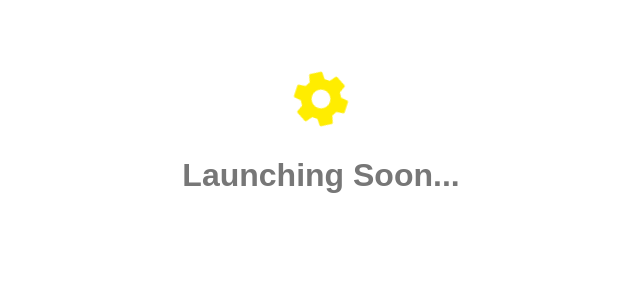
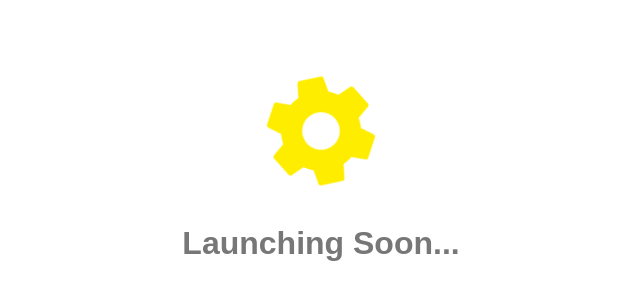
Before and after one commit to MeriamEl/MeriamEl.github.io, a plain HTML site: page index.html in a window 1280 px wide. Shown: the part 218-518 px from the top of the page, without its empty margins (319-959 px from the left). Drawn offline with Linux system fonts and the light colour scheme.

Commit message:
fix: weird...

```diff
--- a/index.html
+++ b/index.html
@@ -26,7 +26,7 @@
          </style>
      </head>
     <body>
-        <h1></h1><i class = "material-icons heading">settings</i></h1>
+        <h1><i class = "material-icons heading">settings</i></h1>
         <h1>Launching Soon...</h1>
     </body>
 </html>
```
